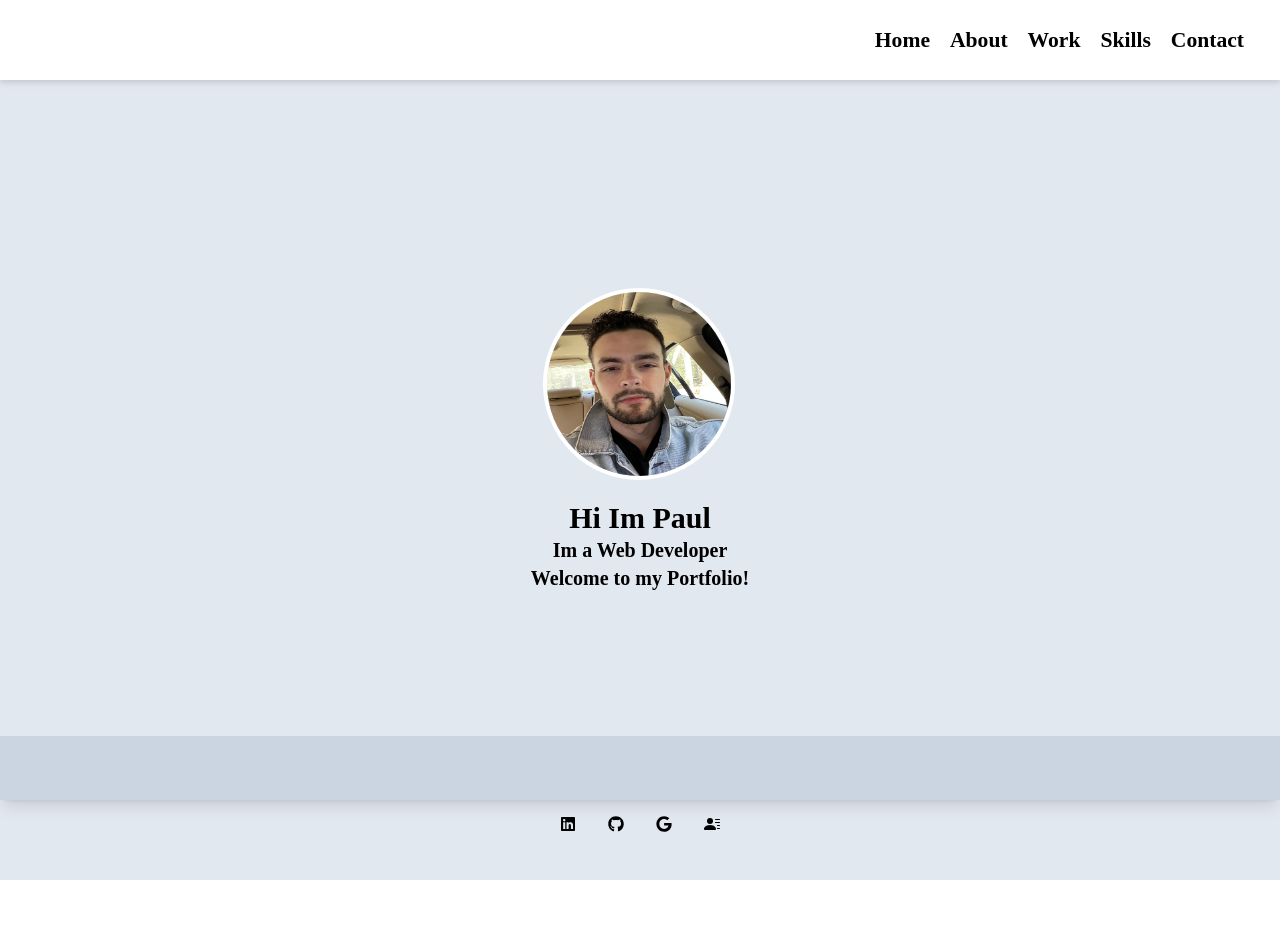
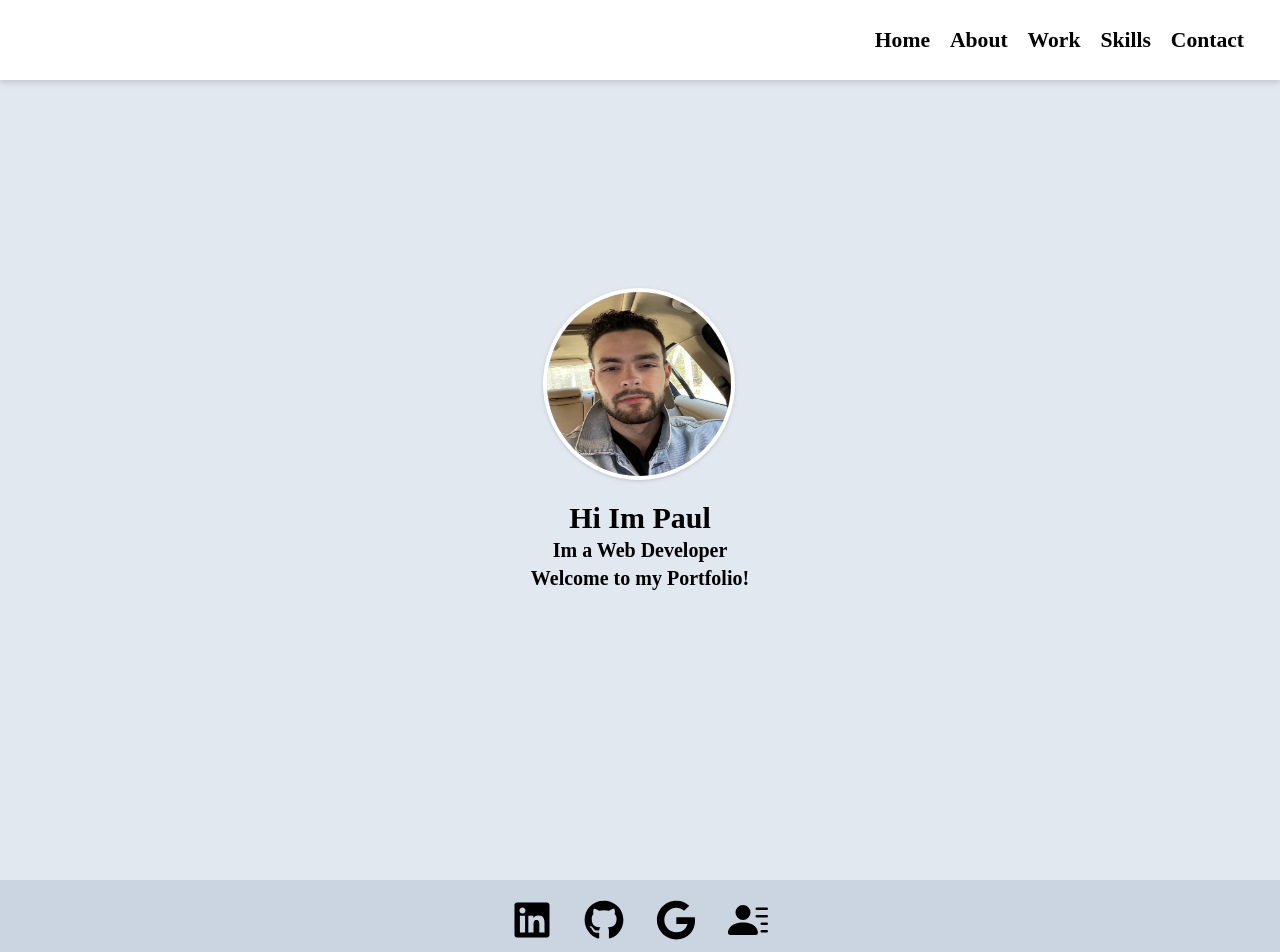
Before and after one commit to paulkalait/react-portfolio-single, a React (Create React App) app: page / in a window 1280 px wide. Before the commit the page ends 880 px from the top, so only its background shows below. Built offline with nearby package versions, Linux system fonts and the light colour scheme.

Commit message:
styled icons

```diff
--- a/src/components/pages/Footer.js
+++ b/src/components/pages/Footer.js
@@ -1,31 +1,34 @@
 import React from 'react'
 import { BsFillPersonLinesFill } from "react-icons/bs";
 import { FaGithub, FaLinkedin, FaGoogle } from "react-icons/fa";
+import CV from "../../assets/Paul's CV 2022.pdf"
+
+
 
 const Footer = () => {
   return (
-    <div className='sm: shadow-lg w-full h-16 justify-center bg-slate-300 fixed bottom-0 '>
-    <div className='flex justify-center flex-row items-center'>
-    <div className="my-3 mx-4  mt-20 ">
+    <div className='sm: shadow-lg w-full  justify-center bg-slate-300 '>
+    <div className='flex justify-center flex-row items-center icons-footer'>
+    <div className="my-3 mx-4  mt-5 ">
     <a
       href="https://www.linkedin.com/in/paul-kalaitzidis-393555196"
       className="linkedin"
     >
-      <FaLinkedin />
+    <FaLinkedin />
     </a>
   </div>
-  <div className="my-3 mx-4 mt-20">
+  <div className="my-3 mx-4 mt-5">
     <a href="https://github.com/paulkalait" className="github">
       <FaGithub />
     </a>
   </div>
-  <div className="my-3 mx-4  mt-20">
+  <div className="my-3 mx-4  mt-5">
     <a href="mailto:kalaitzidispaul@gmail.com" className="google">
       <FaGoogle />
     </a>
   </div>
-  <div className="my-3 mx-4 mt-20">
-    <a className="resume">
+  <div className="my-3 mx-4 mt-5">
+    <a href={CV} className="resume">
       <BsFillPersonLinesFill />
     </a>
   </div>
--- a/src/components/pages/Home.js
+++ b/src/components/pages/Home.js
@@ -9,7 +9,7 @@ const Home = () => {
     >
       <div className="max-w-[1000px] mx-auto flex flex-row justify-center h-full">
         <div className="mt-52">
-          <img src={PHOTO} alt="profile-photo" className=" ml-3 sm: w-56 w-56 md:w-48 h-48 profile" />
+          <img src={PHOTO} alt="profile-photo" className=" ml-3 sm: w-56 w-56 md:w-48 h-48 profile drop-shadow" />
           <div className="mt-5">
             <h1 className="font-extrabold text-3xl">Hi Im Paul</h1>
             <div className="font-bold text-xl">
--- a/src/index.css
+++ b/src/index.css
@@ -41,3 +41,31 @@ code {
   border-radius:50%;
   border: 4px solid white
 }
+
+.icons-footer{
+  font-size: 40px;
+  color: black;
+
+}
+
+.linkedin:hover{
+  color:#80ed99;
+  transition: .05s;
+
+}
+
+.github:hover{
+  color:#80ed99;
+  transition: .05s;
+
+}
+.google:hover{
+  color:#80ed99;
+  transition: .05s;
+
+}
+.resume:hover{
+  color:#80ed99;
+  transition: .05s;
+
+}
```
Also changed, not shown: 1 other file (tests, documents, lock files or other folders).
